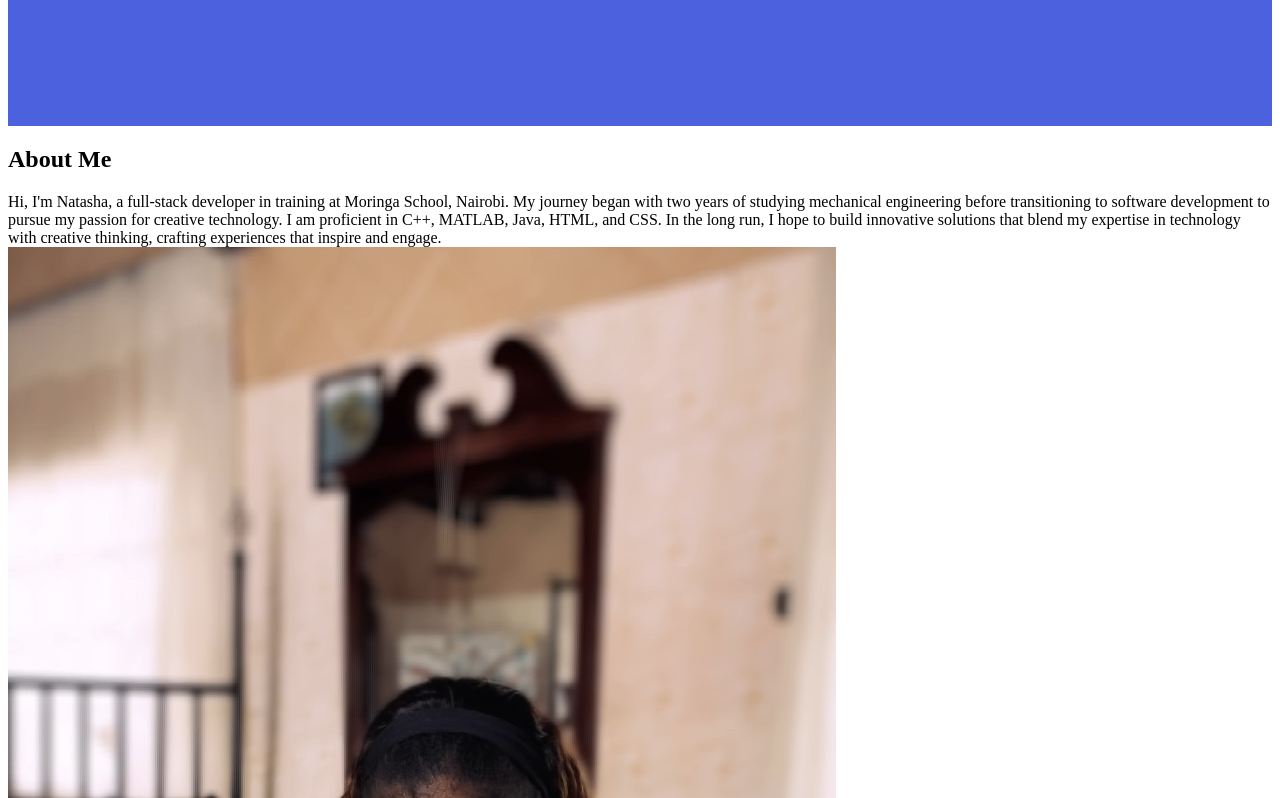
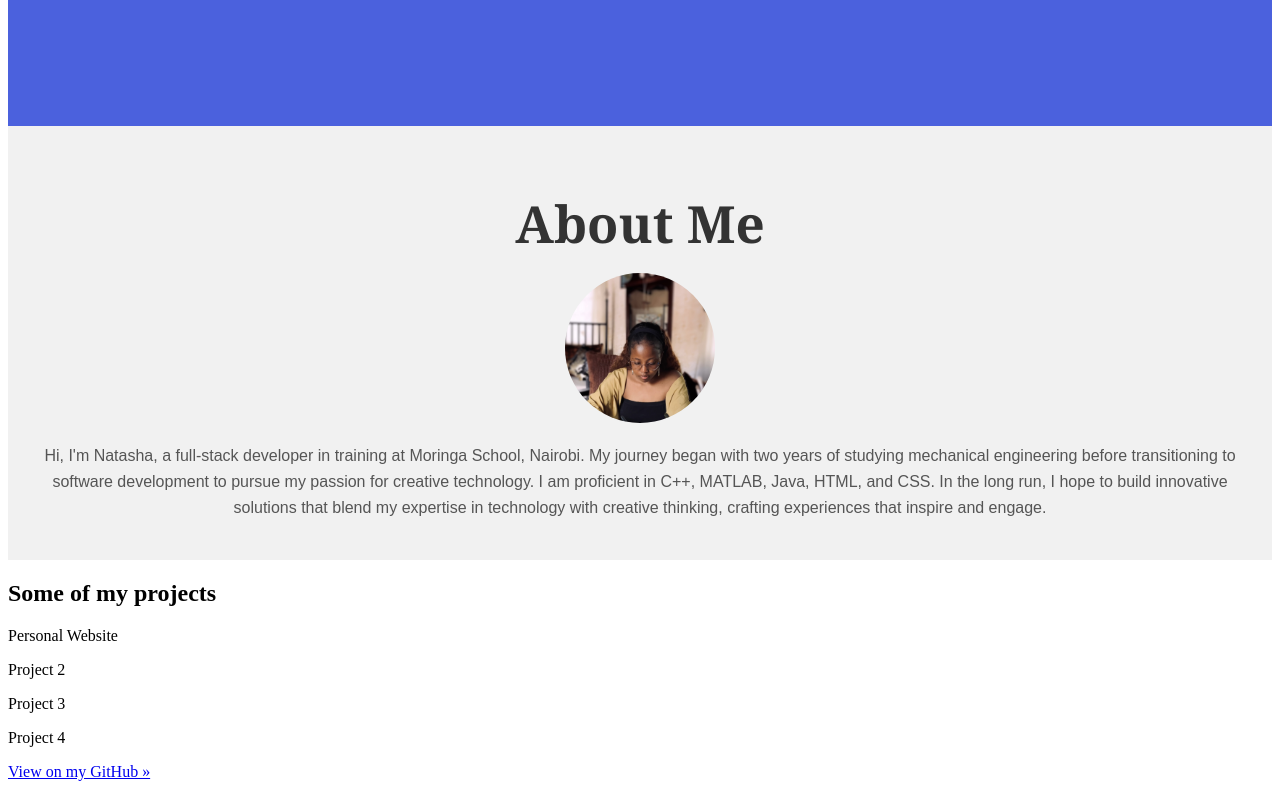
Before and after one commit to Tashanduku/Personal-Website, a plain HTML site: page index.html in a window 1280 px wide. Shown: the part 760-1558 px from the top of the page. Drawn offline with Linux system fonts and the light colour scheme.

Commit message:
Edits code and styles the about section

```diff
--- a/index.html
+++ b/index.html
@@ -36,15 +36,16 @@
     </div>
 
 <!--About section-->
-    <div id="about">
+    <div id="about" class="about">
        <h2 class="abtitle">About Me</h2>
+       <img src="Nat.PNG" alt="Natasha Nduku" class="profile-img">
        <div class="info">
         Hi, I'm Natasha, a full-stack developer in training at Moringa School, Nairobi.
         My journey began with two years of studying mechanical engineering before transitioning to software development to pursue my passion for creative technology.
         I am proficient in C++, MATLAB, Java, HTML, and CSS. In the long run, I hope to build innovative solutions that blend my expertise in technology with creative thinking,
         crafting experiences that inspire and engage.
        </div>
-       <img src="Nat.PNG" alt="Natasha Nduku" class="profile-img">
+
     </div>
 
     <!--Project section-->
--- a/style.css
+++ b/style.css
@@ -123,3 +123,46 @@
     left: 15%;
     color: #CCFF00;
 }
+
+/*about section*/
+
+
+.about {
+    text-align: center;
+    margin: 0px auto;
+    padding: 20px;
+    background-color: #f1f1f1;
+    display: flex;
+    flex-direction: column;
+    justify-content: center;
+    align-items: center;
+    position: relative;
+    overflow: hidden;
+
+  }
+
+
+  #about .abtitle {
+    font-family: 'Georgia', serif;
+    color: #333;
+    margin-bottom: 15px;
+    font-size: 4vw;
+  }
+
+
+  #about .info {
+    font-family: 'Arial', sans-serif;
+    color: #555;
+    line-height: 1.6;
+    margin-bottom: 20px;
+  }
+
+
+  #about .profile-img {
+    display: block;
+    margin: 0 auto 20px;
+    width: 150px;
+    height: 150px;
+    border-radius: 50%;
+    object-fit: cover;
+  }
```
